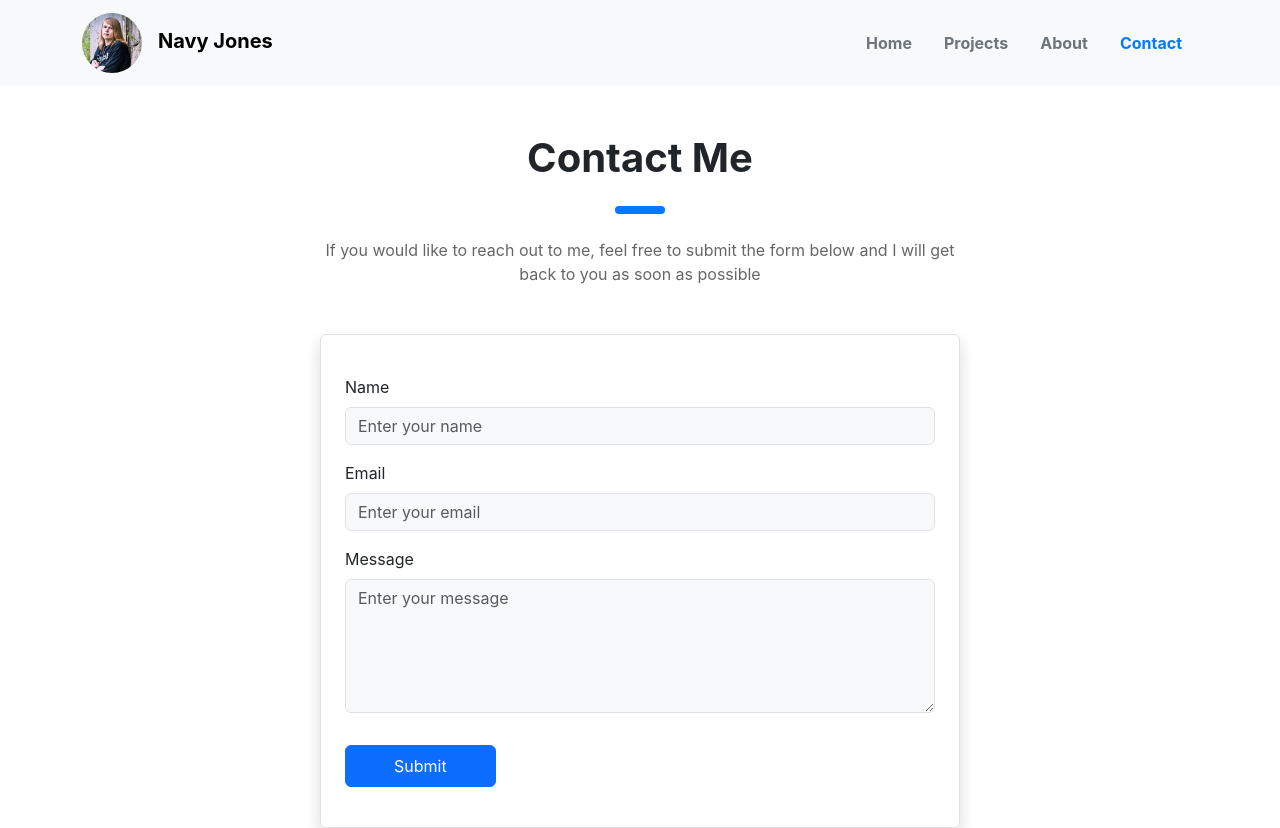
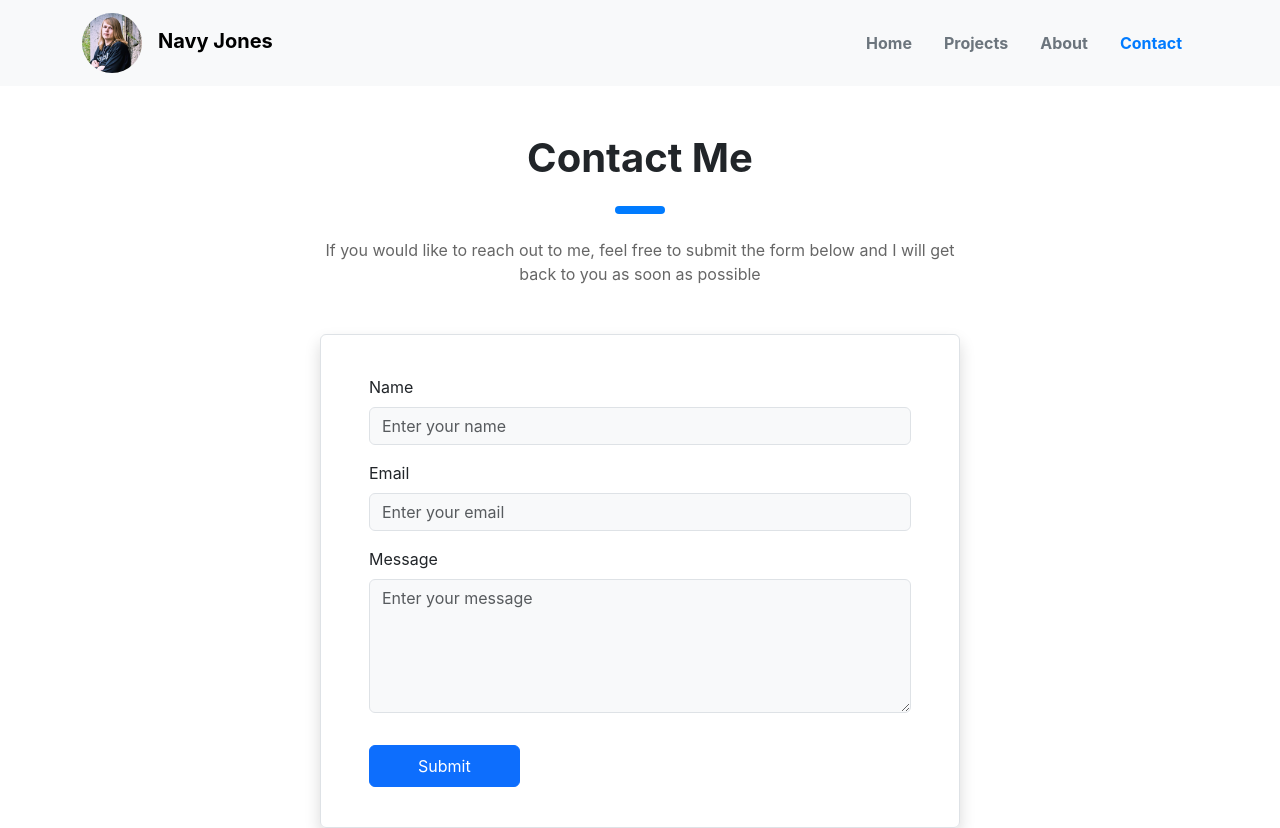
Before and after one commit to jonesna213/Portfolio, a React (Create React App) app: page /contact in a window 1280 px wide. Shown: the top 828 px of the page. Built offline with nearby package versions, Linux system fonts and the light colour scheme.

Commit message:
Implemented working email for contact page

```diff
--- a/package.json
+++ b/package.json
@@ -8,6 +8,7 @@
     "@testing-library/user-event": "^13.5.0",
     "bootstrap": "^5.3.1",
     "bootstrap-icons": "^1.10.5",
+    "emailjs-com": "^3.2.0",
     "jquery": "^3.7.0",
     "popper.js": "^1.16.1",
     "react": "^18.2.0",
--- a/src/pages/Contact.js
+++ b/src/pages/Contact.js
@@ -1,8 +1,10 @@
 import styles from "./css/Contact.module.css";
 import { useState } from "react";
+import emailjs from 'emailjs-com';
 
 const ContactPage = () => {
     const [successfulSubmit, setSuccessfulSubmit] = useState(false);
+    const [sendingMessage, setSendingMessage] = useState(false);
     const [name, setName] = useState("");
     const [email, setEmail] = useState("");
     const [message, setMessage] = useState("");
@@ -14,7 +16,7 @@ const ContactPage = () => {
         if (type === "name") {
             setName(value);
             setNameError(false);
-            if (value.trim().length <= 0) {
+            if (value.trim().length === 0) {
                 setNameError(true);
             }
         } else if (type === "email") {
@@ -26,17 +28,30 @@ const ContactPage = () => {
         } else if (type === "message") {
             setMessage(value);
             setMessageError(false);
-            if (value.trim().length <= 0) {
+            if (value.trim().length === 0) {
                 setMessageError(true);
             }
         }
     }
 
-    const submitHandler = event => {
+    const submitHandler = async event => {
         event.preventDefault();
+        setSendingMessage(true);
 
-        //send to email
-        setSuccessfulSubmit(true);
+        emailjs.sendForm('service_uxb263p', 'template_x8vil6e', event.target, "9wNoL-zfsLCxBLxkh")
+            .then((response) => {
+                console.log('Email sent successfully:', response.text);
+                setName('');
+                setEmail('');
+                setMessage('');
+                setSuccessfulSubmit(true);
+            })
+            .catch((error) => {
+                console.error('Error sending email:', error);
+                setSuccessfulSubmit(false);
+            });
+
+        setSendingMessage(false);
     }
 
     return (
@@ -46,21 +61,22 @@ const ContactPage = () => {
             <p className={`text-center w-50 mx-auto ${styles.text}`}>If you would like to reach out to me, feel free to submit the form below and I will get back to you as soon as possible</p>
 
             {successfulSubmit && <p className="text-success mt-5 text-center fw-bold">Message Sent!</p>}
+            {sendingMessage && <p className="text-secondary mt-5 text-center fw-bold">Sending...</p>}
 
-            <form onSubmit={submitHandler} className={`w-50 mx-auto border rounded p-4 my-5 shadow ${styles.form}`}>
+            <form onSubmit={submitHandler} className={`w-50 mx-auto border rounded p-4 px-5 my-5 shadow ${styles.form}`}>
                 <div className="my-3">
                     <label className="form-label" htmlFor="name">Name</label>
-                    <input type="text" className="form-control bg-light" id="name" placeholder="Enter your name" value={name} onChange={event => { inputChangeHandler("name", event.target.value) }} required />
+                    <input type="text" className="form-control bg-light" id="name" name="name" placeholder="Enter your name" value={name} onChange={event => { inputChangeHandler("name", event.target.value) }} required />
                     {nameError && <p className="text-danger">Please enter your name</p>}
                 </div>
                 <div className="my-3">
                     <label className="form-label" htmlFor="email">Email</label>
-                    <input type="email" className="form-control bg-light" id="email" placeholder="Enter your email" value={email} onChange={event => { inputChangeHandler("email", event.target.value) }} required />
+                    <input type="email" className="form-control bg-light" id="email" name="email" placeholder="Enter your email" value={email} onChange={event => { inputChangeHandler("email", event.target.value) }} required />
                     {emailError && <p className="text-danger">Please enter a valid email</p>}
                 </div>
                 <div className="my-3">
                     <label className="form-label" htmlFor="message">Message</label>
-                    <textarea className="form-control bg-light" placeholder="Enter your message" rows="5" value={message} onChange={event => { inputChangeHandler("message", event.target.value) }} required />
+                    <textarea className="form-control bg-light" placeholder="Enter your message" name="message" rows="5" value={message} onChange={event => { inputChangeHandler("message", event.target.value) }} required />
                     {messageError && <p className="text-danger">Please enter a message</p>}
                 </div>
                 <button type="submit" className="btn btn-primary px-5 py-2 my-3">Submit</button>
```
Also changed, not shown: 1 other file (tests, documents, lock files or other folders).
